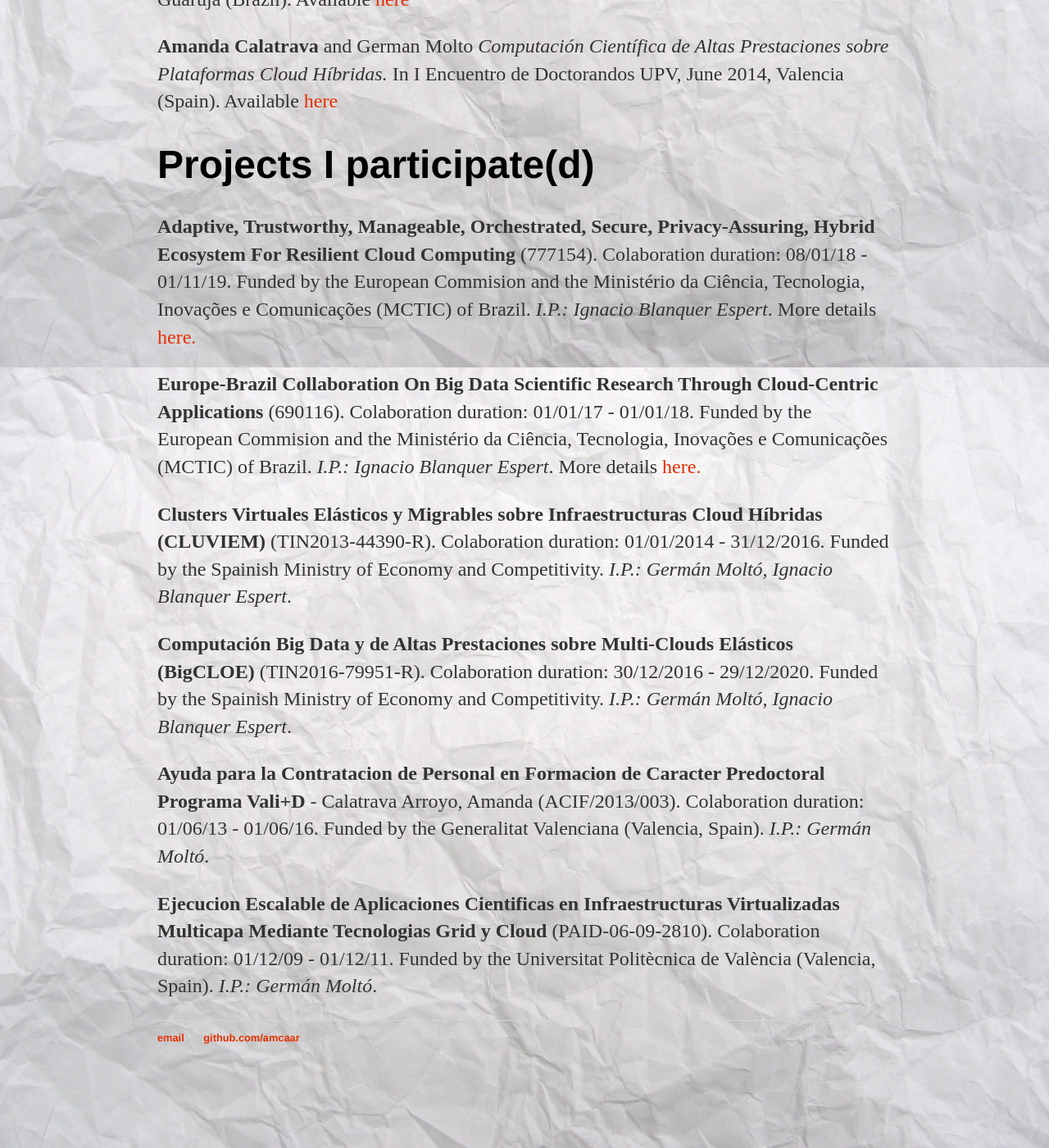
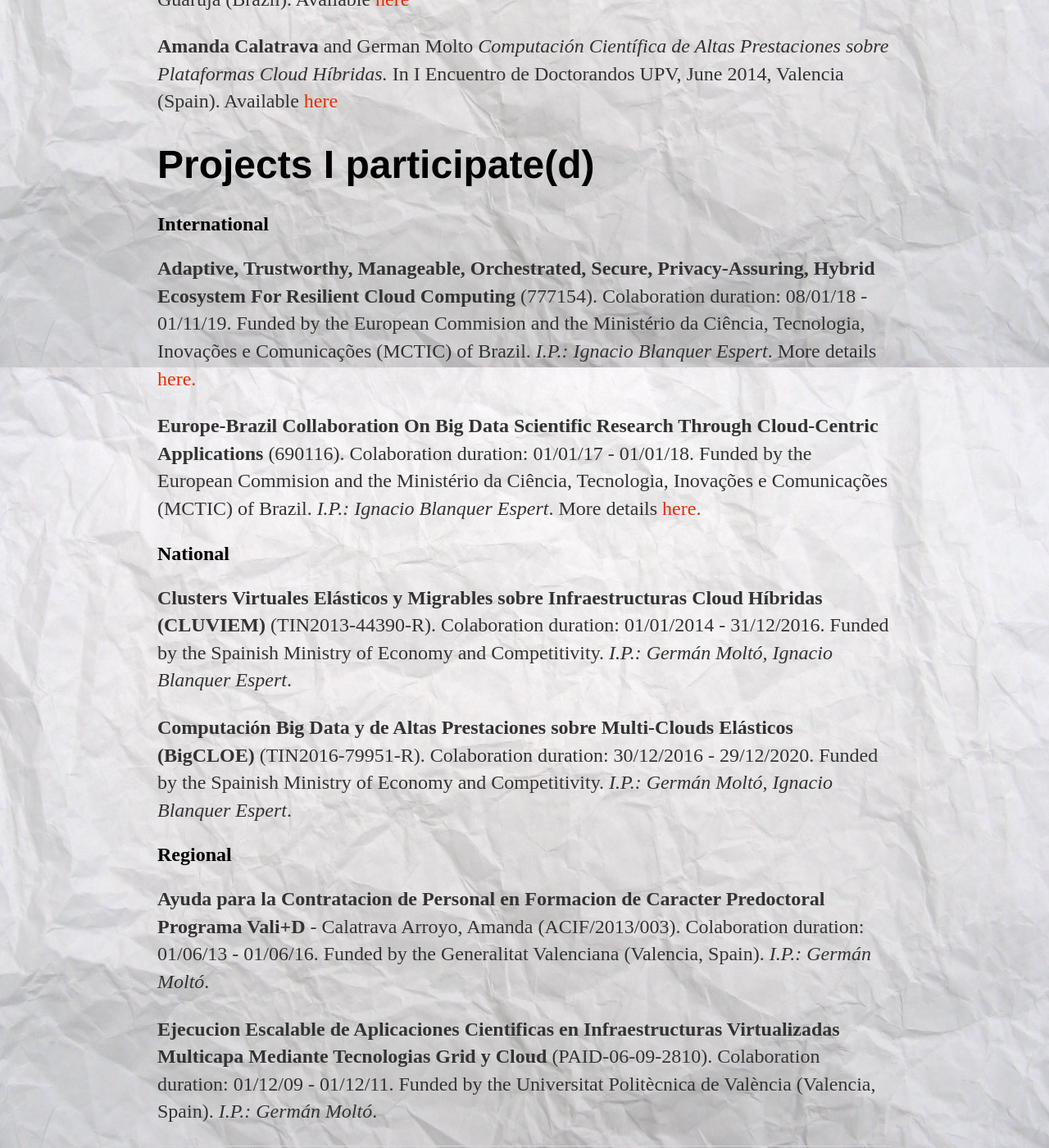
Before and after one commit to amcaar/amcaar.github.io, a Jekyll site: the page built from cv/index.html, in a window 1280 px wide and 1400 px high, scrolled down 2432 px. Shown: the whole window at 82% size. Built offline with Jekyll 4.4.1, drawn with Linux system fonts in a browser that asks for light colours.

Commit message:
Update index.html

```diff
--- a/cv/index.html
+++ b/cv/index.html
@@ -86,6 +86,7 @@ title: Publications of Amanda Calatrava
 
 
 		<h1>Projects I participate(d)</h1>
+		<h2>International</h2>
 		<p> <strong>Adaptive, Trustworthy, Manageable, Orchestrated, Secure, Privacy-Assuring, Hybrid Ecosystem For Resilient Cloud Computing</strong>
 			(777154). Colaboration duration: 08/01/18 - 01/11/19. Funded by the European Commision and the Ministério da Ciência, Tecnologia, Inovações e Comunicações (MCTIC) of Brazil.
 			<em>I.P.: Ignacio Blanquer Espert</em>.
@@ -96,6 +97,7 @@ title: Publications of Amanda Calatrava
 			<em>I.P.: Ignacio Blanquer Espert</em>.
 		        More details <a class="link" href="http://www.eubra-bigsea.eu/">here.</a></p>
 
+		<h2>National</h2>
 		<p> <strong>Clusters Virtuales Elásticos y Migrables sobre Infraestructuras Cloud Híbridas (CLUVIEM)</strong>
 			(TIN2013-44390-R). Colaboration duration: 01/01/2014 - 31/12/2016. Funded by the Spainish Ministry of Economy and Competitivity.
 			<em>I.P.: Germán Moltó, Ignacio Blanquer Espert</em>. </p>
@@ -104,6 +106,7 @@ title: Publications of Amanda Calatrava
 			(TIN2016-79951-R). Colaboration duration: 30/12/2016 - 29/12/2020. Funded by the Spainish Ministry of Economy and Competitivity.
 			<em>I.P.: Germán Moltó, Ignacio Blanquer Espert</em>. </p>
 
+		<h2>Regional</h2>
 		<p> <strong>Ayuda para la Contratacion de Personal en Formacion de Caracter Predoctoral Programa Vali+D</strong>
 			- Calatrava Arroyo, Amanda (ACIF/2013/003). Colaboration duration: 01/06/13 - 01/06/16. Funded by the Generalitat Valenciana (Valencia, Spain).
 			<em>I.P.: Germán Moltó</em>. </p>
```
